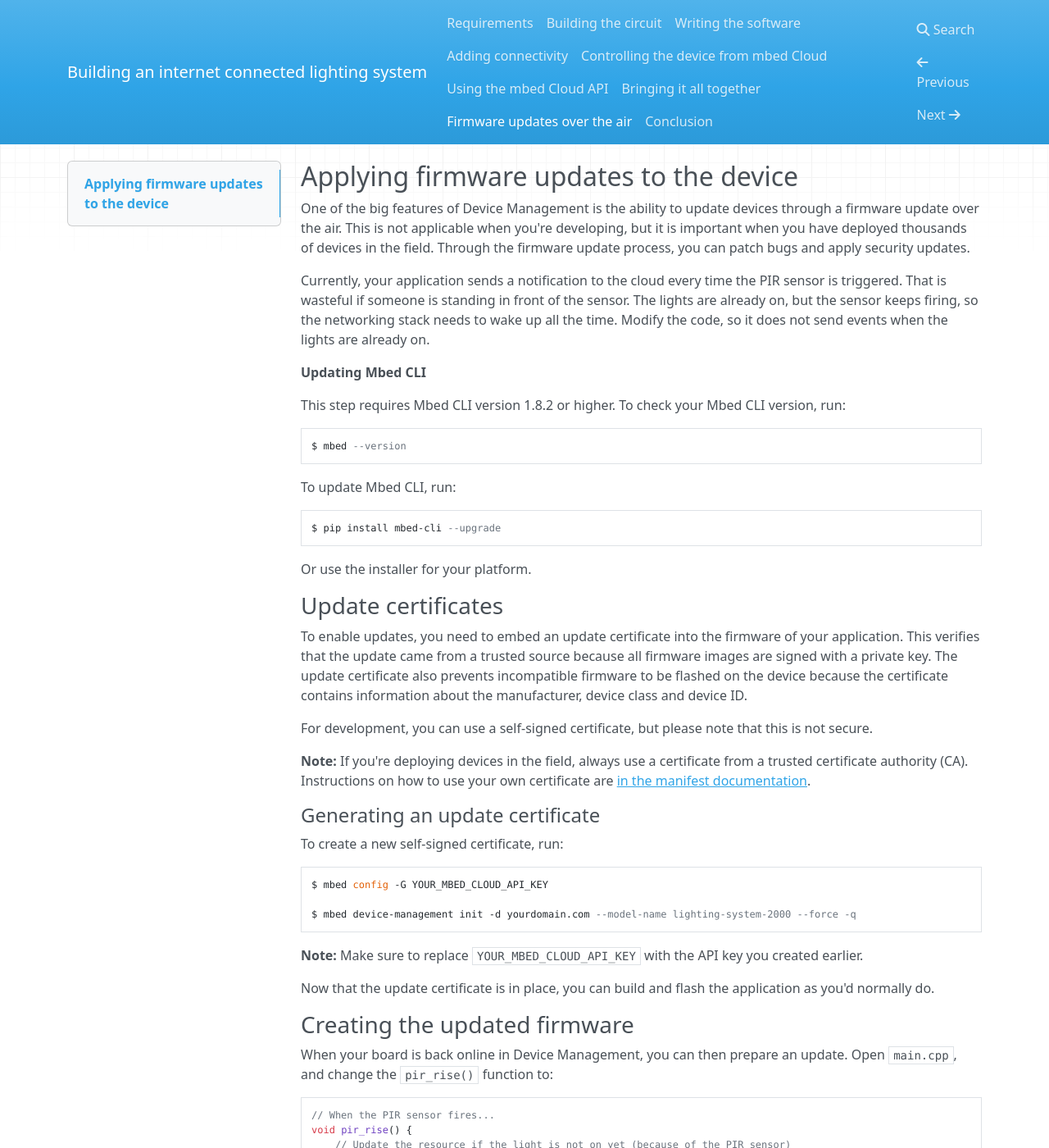
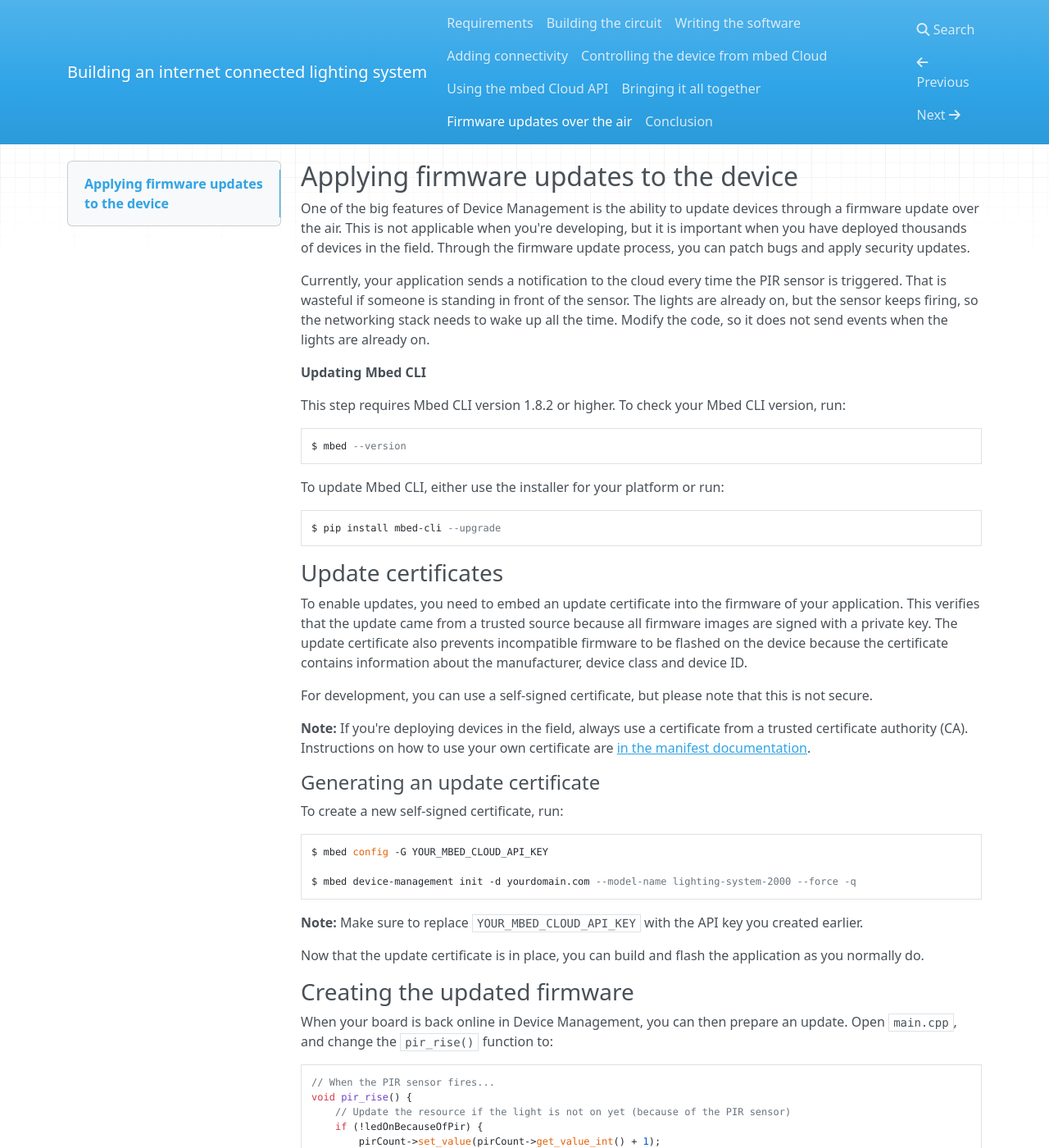
Before and after one commit to PelionIoT/connected-lights-cloud, an MkDocs documentation site: the page built from docs/8_updates.md, in a window 1280 px wide and 1400 px high. Shown: the whole window at 82% size. Built offline with MkDocs 1.6.1, drawn with Linux system fonts in a browser that asks for light colours; nearby versions of some CDN libraries; old or Windows-style settings are respelled for this version of MkDocs.

Commit message:
Minor language alterations

````diff
--- a/docs/8_updates.md
+++ b/docs/8_updates.md
@@ -12,13 +12,11 @@ This step requires Mbed CLI version 1.8.2 or higher. To check your Mbed CLI vers
 $ mbed --version
 ```
 
-To update Mbed CLI, run:
+To update Mbed CLI, either use the installer for your platform or run:
 
 ```
 $ pip install mbed-cli --upgrade
 ```
-
-Or use the installer for your platform.
 
 ### Update certificates
 
@@ -40,7 +38,7 @@ $ mbed device-management init -d yourdomain.com --model-name lighting-system-200
 
 **Note:** Make sure to replace `YOUR_MBED_CLOUD_API_KEY` with the API key you created earlier.
 
-Now that the update certificate is in place, you can build and flash the application as you'd normally do.
+Now that the update certificate is in place, you can build and flash the application as you normally do.
 
 ### Creating the updated firmware
 
````
Also changed, not shown: docs/4_connectivity.md (+3 -3 lines).
